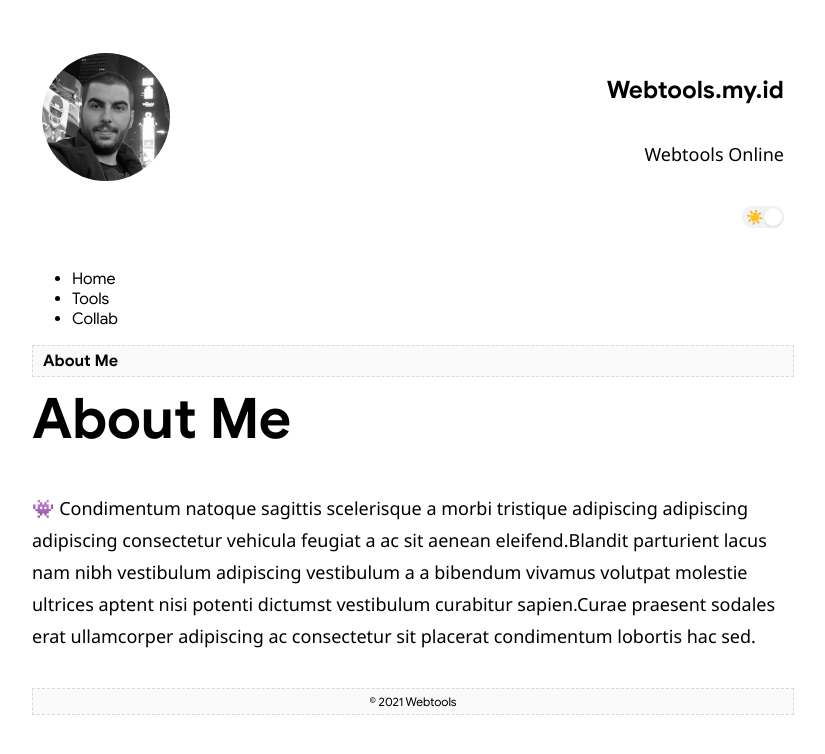
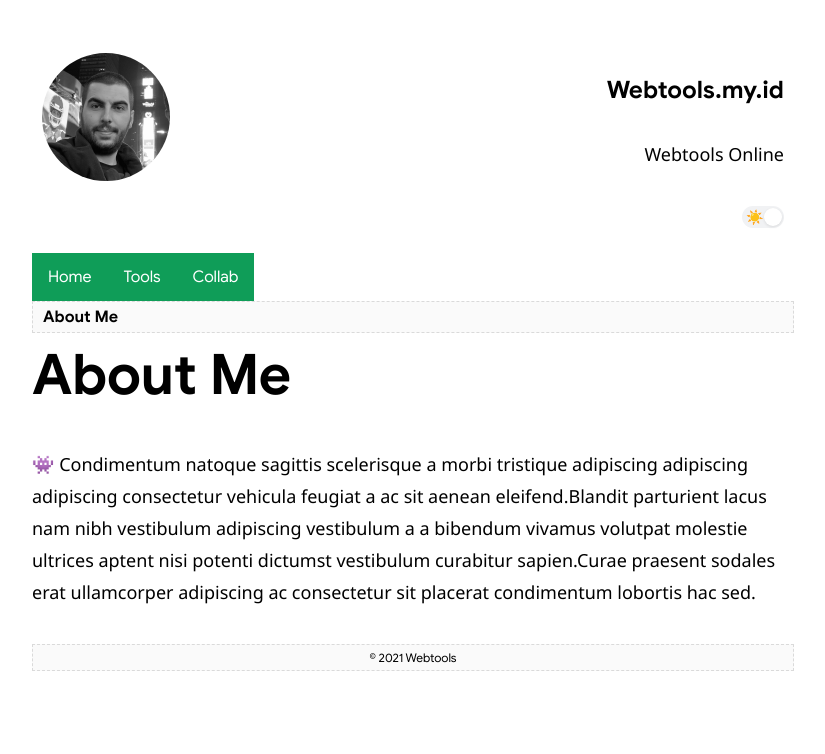
Before and after one commit to ham-zah/33870015, a Jekyll site: the page built from about.html, in a window 1280 px wide. Shown: the top 754 px of the page, without its empty margins (227-1052 px from the left). Built offline with Jekyll 4.4.1, drawn with Linux system fonts in a browser that asks for light colours.

Commit message:
Update style.css

```diff
--- a/assets/css/style.css
+++ b/assets/css/style.css
@@ -1,4 +1,7 @@
 @import url('/gs.css');
+
+/* Custom */
+.nav1 ul{list-style-type:none;margin:0;padding:0;overflow:hidden;display:flex;justify-content:center}.nav1 li{background-color:#0f9d58;float:left}.nav1 li a{display:block;color:#fff;text-align:center;padding:14px 16px;text-decoration:none}.nav1 li a:hover{text-decoration:underline}
 
 :root {
     --bg-color: #fafafa;
```
